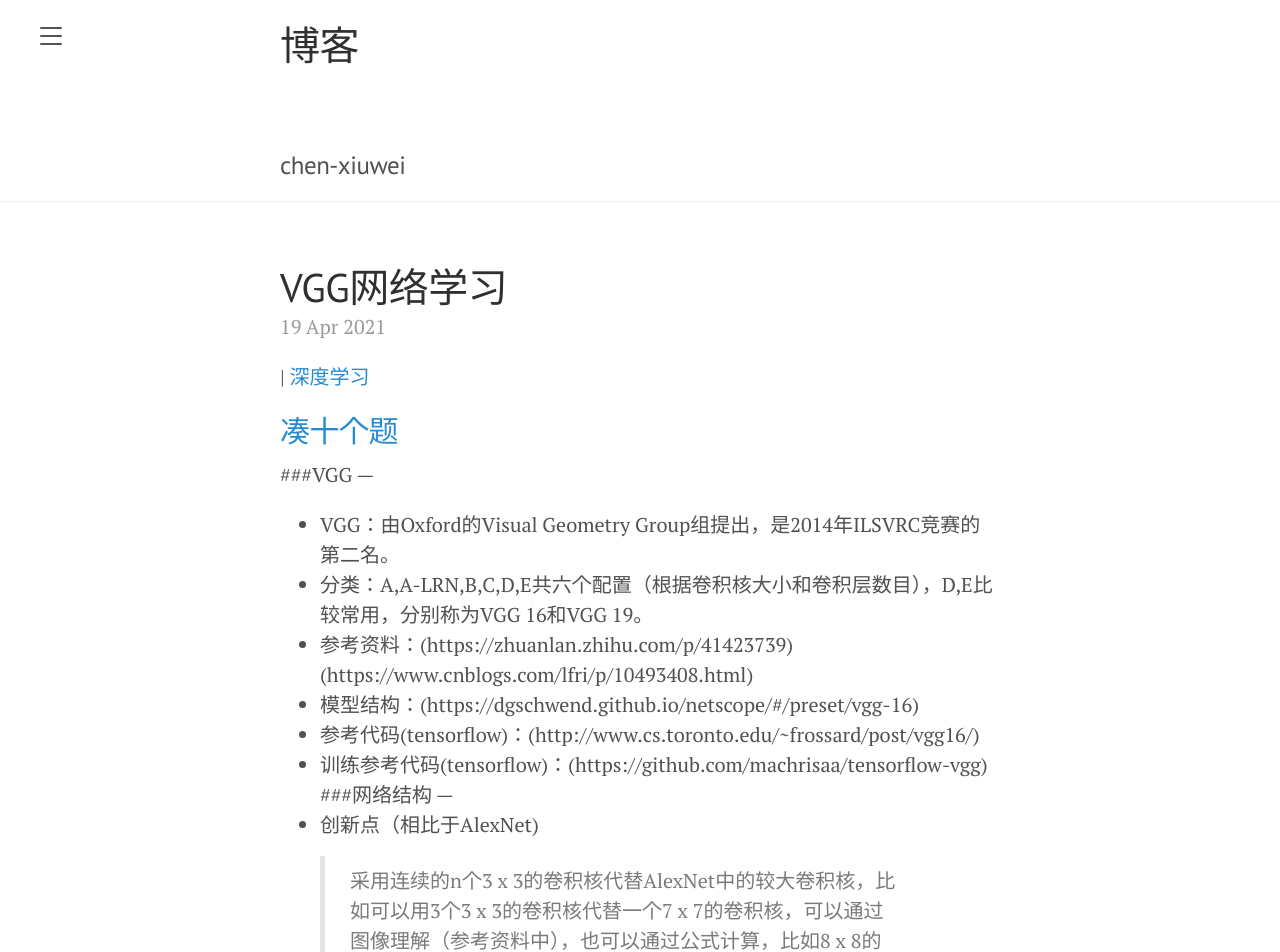
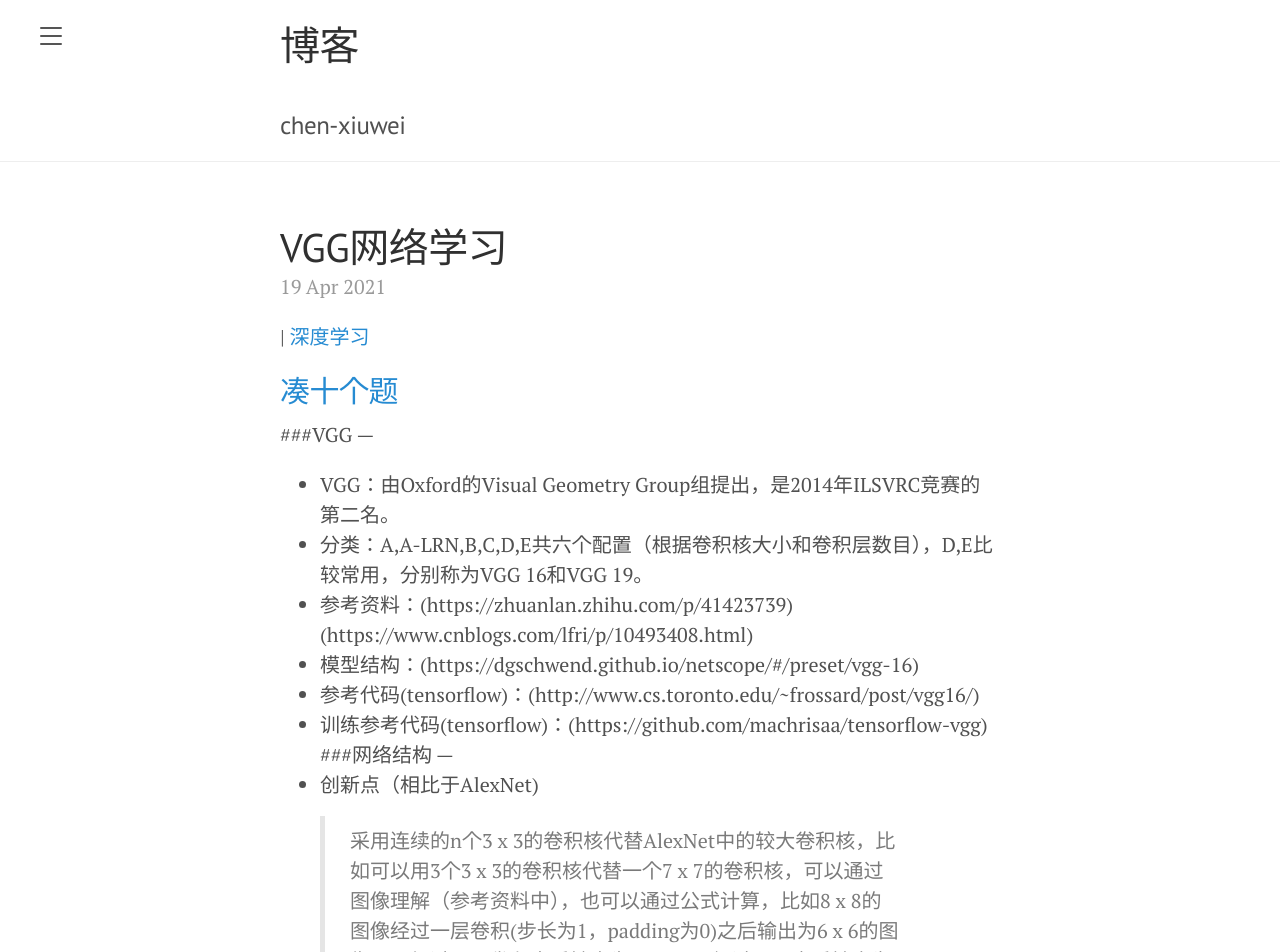
Before and after one commit to chen-xw/chen-xw.github.io, a Jekyll site: the page built from blog/index.html, in a window 1280 px wide. Shown: the top 952 px of the page. Built offline with Jekyll 4.4.1, drawn with Linux system fonts in a browser that asks for light colours; the list of posts is cut into pages by our own code; comment, search, counter and statistics services are not loaded.

Commit message:
Update default.html

```diff
--- a/_layouts/default.html
+++ b/_layouts/default.html
@@ -12,11 +12,9 @@
     <div class="wrap">
       <div class="masthead">
         <div class="container">
-          <div class="page">
-           <h1 class="page-title">{{ page.title }}</h1>
+ <h1 class="page-title">{{ page.title }}</h1>&nbsp;
+          <h3 class="masthead-title">
 
-              </div>
-          <h3 class="masthead-title">
             <a href="{{ site.baseurl }}/" title="Home">{{ site.title }}</a>
             <small>{{ site.tagline }}</small>
           </h3>
```
